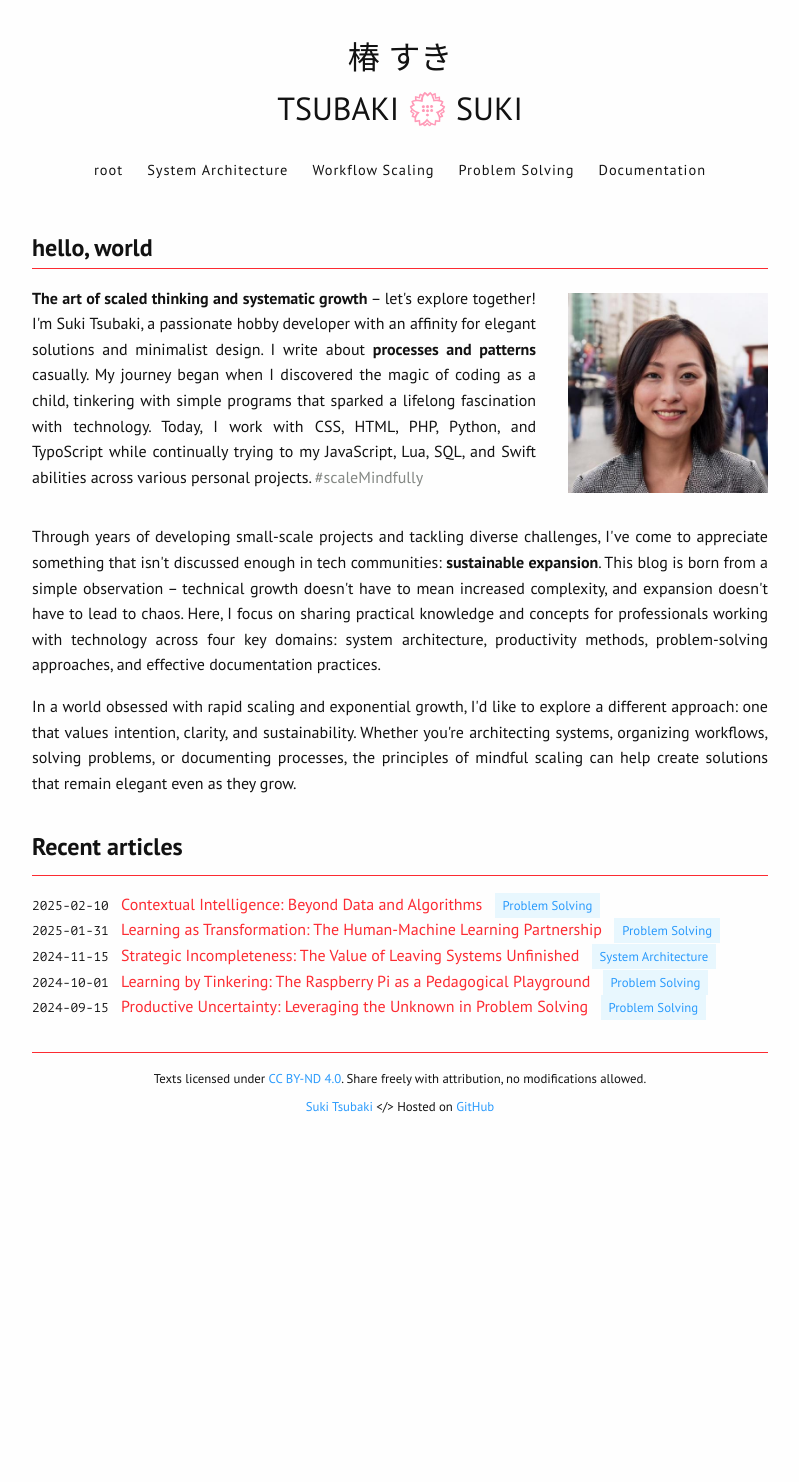
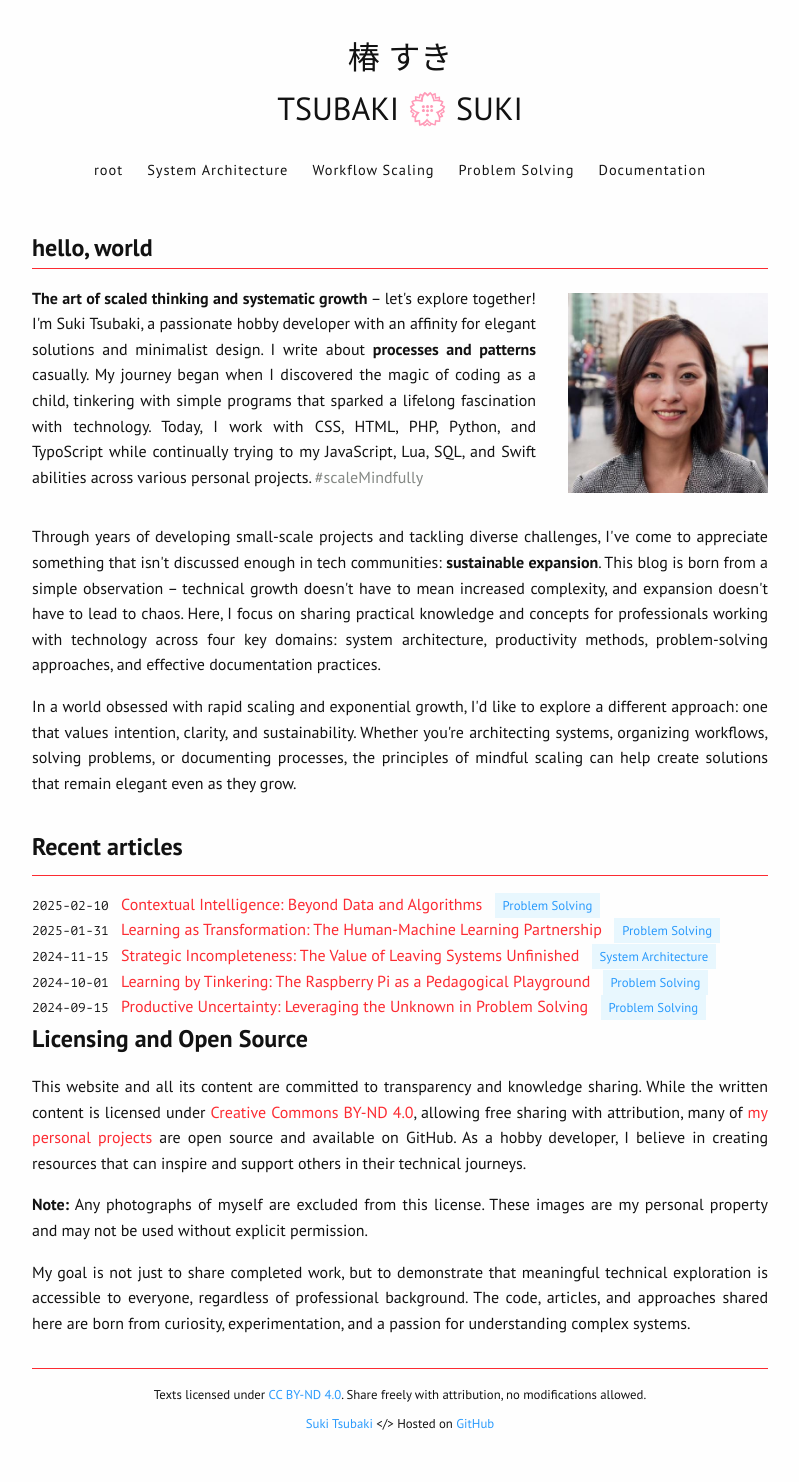
Before and after one commit to sukitsubaki/sukitsubaki.github.io, a Jekyll site: the page built from index.html, in a window 1280 px wide. Shown: the whole page, without its empty margins (240-1039 px from the left). Built offline with Jekyll 4.4.1, drawn with Linux system fonts in a browser that asks for light colours; before the commit the page ends 1166 px from its top, so only the background shows below that.

Commit message:
add section "licensing and open source"

```diff
--- a/index.html
+++ b/index.html
@@ -35,4 +35,14 @@ title: Home
         </article>
         {% endfor %}
     </section>
+
+    <section class="license-container">
+        <h2 class="license-container__title">Licensing and Open Source</h2>
+        <article class="license-container__text">
+            <p>This website and all its content are committed to transparency and knowledge sharing. While the written content is licensed under <a href="https://creativecommons.org/licenses/by-nd/4.0/" target="_blank">Creative Commons BY-ND 4.0</a>, allowing free sharing with attribution, many of <a href="https://github.com/sukitsubaki?tab=repositories" target="_blank">my personal projects</a> are open source and available on GitHub. As a hobby developer, I believe in creating resources that can inspire and support others in their technical journeys.</p>
+            <p><span style="font-weight: bolder;">Note:</span> Any photographs of myself are excluded from this license. These images are my personal property and may not be used without explicit permission.</p>
+            <p>My goal is not just to share completed work, but to demonstrate that meaningful technical exploration is accessible to everyone, regardless of professional background. The code, articles, and approaches shared here are born from curiosity, experimentation, and a passion for understanding complex systems.
+</p>
+        </article>
+    </section>
 </div>
```
